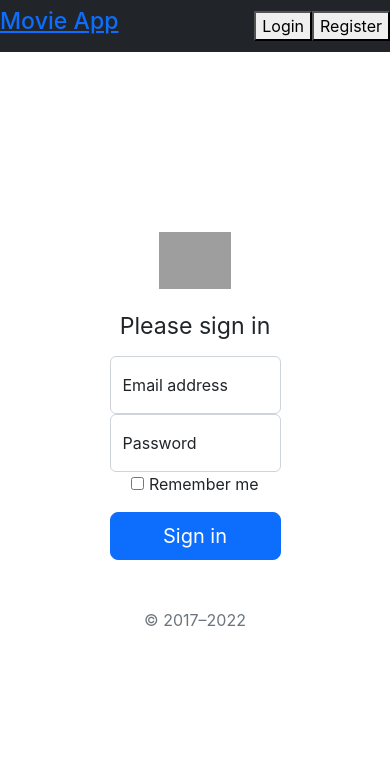
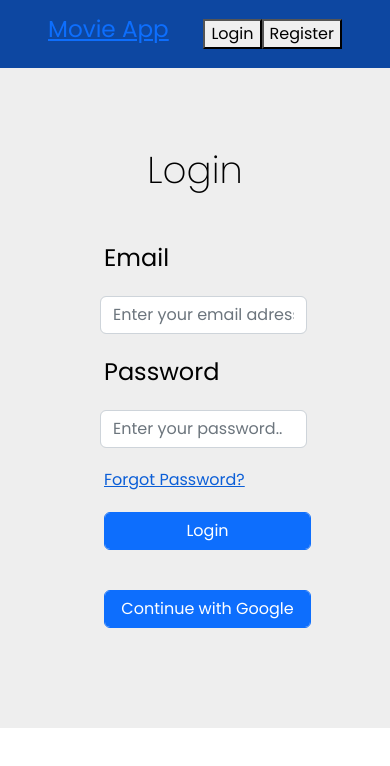
Before and after one commit to omercinar00/movieapp, a React (Create React App) app: page /login in a window 390 px wide. Shown: the top 766 px of the page. Built offline with nearby package versions, Linux system fonts and the light colour scheme; no server answers; grey boxes are pictures that could not be loaded.

Commit message:
alın alın kullanın

```diff
--- a/src/components/Navbar.jsx
+++ b/src/components/Navbar.jsx
@@ -1,7 +1,8 @@
 import React from 'react'
-import { Link } from 'react-router-dom'
+import { Link, useNavigate } from 'react-router-dom'
 
 const Navbar = () => {
+  const navigate = useNavigate();
   return (
     <div>
       <nav className="navbar navbar-dark bg-dark">
@@ -9,8 +10,8 @@ const Navbar = () => {
           <h3>Movie App</h3>
         </Link>
         <div>
-          <button>Login</button>
-          <button>Register</button>
+          <button onClick={()=>navigate("/login")}>Login</button>
+          <button onClick={()=>navigate("/register")}>Register</button>
         </div>
       </nav>
     </div>
--- a/src/index.css
+++ b/src/index.css
@@ -1,15 +1,130 @@
 
+@import url("https://fonts.googleapis.com/css2?family=Poppins:wght@200;400;600&display=swap");
+
+* {
+  box-sizing: border-box;
+}
 
 body {
+  font-family: "Poppins", "sans-serif";
   margin: 0;
-  font-family: -apple-system, BlinkMacSystemFont, 'Segoe UI', 'Roboto', 'Oxygen',
-    'Ubuntu', 'Cantarell', 'Fira Sans', 'Droid Sans', 'Helvetica Neue',
-    sans-serif;
-  -webkit-font-smoothing: antialiased;
-  -moz-osx-font-smoothing: grayscale;
 }
 
-code {
-  font-family: source-code-pro, Menlo, Monaco, Consolas, 'Courier New',
-    monospace;
+.root {
+  display: flex;
+  flex-direction: column;
 }
+
+.movie {
+  background-color: #3f51b5;
+  border-radius: 3px;
+  box-shadow: 3px 3px 5px rgba(0, 0, 0, 0.1);
+  overflow: hidden;
+  margin: 1rem;
+  width: 300px;
+  position: relative;
+  cursor: pointer;
+}
+
+.movie img {
+  object-fit: cover;
+  height: 450px;
+  max-width: 100%;
+}
+
+.movie-over {
+  position: absolute;
+  background-color: rgba(255, 255, 255, 0.7);
+  color: #000;
+  bottom: 0;
+  left: 0;
+  right: 0;
+  overflow: auto;
+  max-height: 100%;
+  padding: 1rem;
+  transform: translateX(100%);
+  transition: transform 0.3s ease-in-out;
+}
+
+.movie:hover .movie-over {
+  transform: translateX(0%);
+}
+
+.tag {
+  border-radius: 5px;
+  padding: 0.7rem;
+  font-weight: bold;
+}
+
+.tag.green {
+  background-color: #1b5e20;
+}
+
+.tag.orange {
+  background-color: #f57f17;
+}
+
+.tag.red {
+  background-color: #7f0000;
+}
+
+.search {
+  width: 100%;
+  justify-content: center;
+  background-color: #bdbdbd;
+  padding: 1rem;
+  display: flex;
+  justify-content: center;
+}
+
+.search-input {
+  height: 30px;
+  width: 300px;
+  border-radius: 5px;
+  outline: none;
+  border: none;
+}
+
+.navbar {
+  padding: 1rem 3rem;
+  background-color: #0d47a1 !important;
+}
+
+.form-image {
+  max-width: 50%;
+  /* min-height: 0% */
+}
+
+.register-form {
+  flex: 1;
+  background-color: #eeeeee;
+  color: #000000;
+  padding: 5rem;
+}
+
+.form-title {
+  text-align: center;
+  margin-bottom: 3rem;
+}
+
+.form-label {
+  padding-left: 1.5rem;
+  margin-bottom: 0px;
+  font-size: 1.5rem;
+}
+
+.form-control {
+  width: 90%;
+  margin: 20px;
+}
+
+.btn-primary {
+  margin-left: 1.5rem;
+}
+
+.link {
+  color: #0b5ed7;
+  text-decoration: underline;
+  margin-left: 1.5rem;
+  cursor: pointer;
+}
--- a/src/pages/Login.jsx
+++ b/src/pages/Login.jsx
@@ -3,51 +3,49 @@ import React from 'react'
 const Login = () => {
   return (
     <div
-      className="text-center container w-50 d-flex"
-      style={{
-        height: "92vh",
-      }}
+      className="d-flex justify-content-center "
+
     >
-      <div className="form-signin w-100  m-auto">
-        <form>
-          <img
-            className="mb-4"
-            src="https://ca.slack-edge.com/T03LBL87DA8-U03MX0ZCV2L-bde228c1e694-72"
-            alt=""
-            width="72"
-            height="57"
-          />
-          <h1 className="h3 mb-3 fw-normal">Please sign in</h1>
-
-          <div className="form-floating">
+      <div className="form-image d-none d-md-block ">
+        <img src={"https://picsum.photos/800/800"} alt="sample-movie" />
+      </div>
+      <div className="register-form">
+        <h1 className="form-title display-3 ">Login</h1>
+        <form id="register">
+          <div className="mb-3">
+            <label htmlFor="email" className="form-label">
+              Email
+            </label>
             <input
               type="email"
               className="form-control"
-              id="floatingInput"
-              placeholder="name@example.com"
+              id="email"
+              placeholder="Enter your email adress.."
+              required
             />
-            <label htmlFor="floatingInput">Email address</label>
           </div>
-          <div className="form-floating">
+          <div className="mb-3">
+            <label htmlFor="password" className="form-label">
+              Password
+            </label>
             <input
               type="password"
               className="form-control"
-              id="floatingPassword"
-              placeholder="Password"
+              id="password"
+              placeholder="Enter your password.."
+              required
             />
-            <label htmlFor="floatingPassword">Password</label>
           </div>
-
-          <div className="checkbox mb-3">
-            <label>
-              <input type="checkbox" value="remember-me" /> Remember me
-            </label>
-          </div>
-          <button className="w-100 btn btn-lg btn-primary" type="submit">
-            Sign in
-          </button>
-          <p className="mt-5 mb-3 text-muted">© 2017–2022</p>
+          <div className="link">Forgot Password?</div>
+          <input
+            type="submit"
+            className="btn btn-primary form-control"
+            value="Login"
+          />
         </form>
+        <button className="btn btn-primary form-control">
+          Continue with Google
+        </button>
       </div>
     </div>
   );
```
